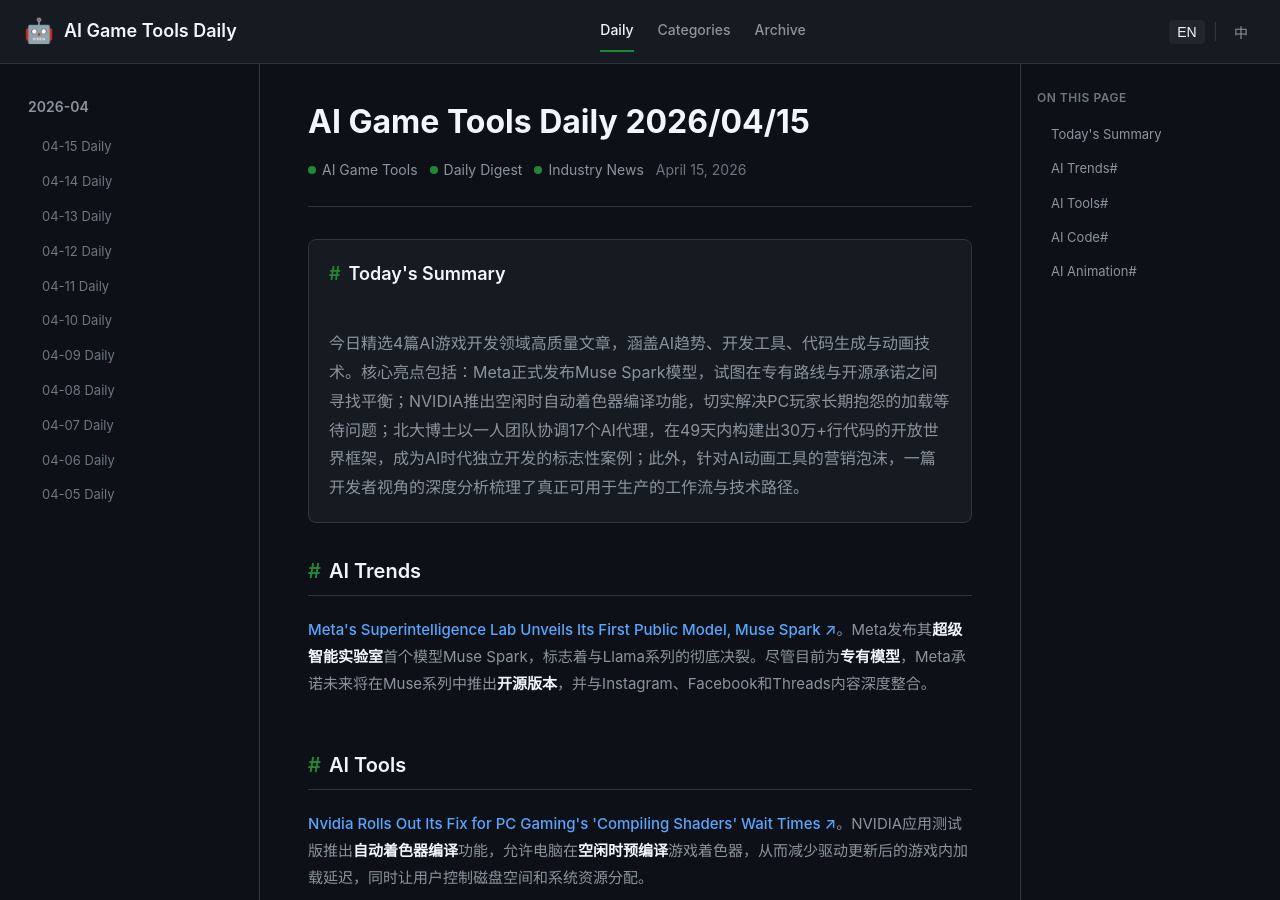
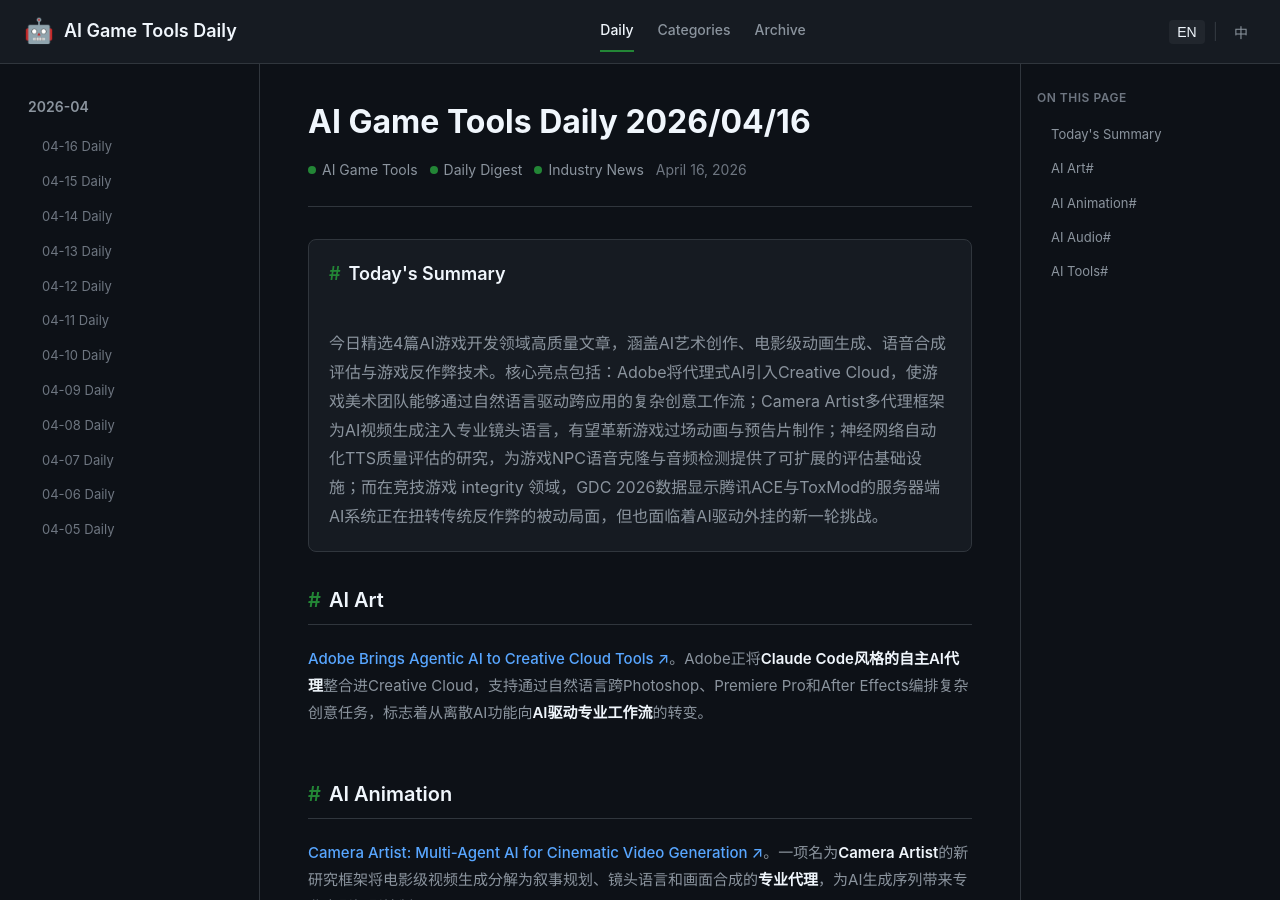
Before and after one commit to sionsychen/ai-game-tools-daily, a Jekyll site: the page built from index.html, in a window 1280 px wide and 900 px high. Built offline with Jekyll 4.4.1, drawn with Linux system fonts in a browser that asks for light colours; some of the changed text lies outside the part shown.

Commit message:
Publish daily: 2026-04-17

```diff
--- a/_data/used_urls.json
+++ b/_data/used_urls.json
@@ -78,5 +78,11 @@
     "https://arstechnica.com/gaming/2026/04/nvidias-new-app-lets-you-precompile-gaming-shaders-during-machine-idle-time/",
     "https://www.houdao.com/d/8274-Peking-University-PhD-Builds-AI-Open-World-Elseland-in-49-Days-with-17-Agents-Reshaping-Game-Development",
     "https://mocaponline.com/blogs/mocap-news/ai-game-animation-tools-2026"
+  ],
+  "2026-04-16": [
+    "https://news.skrew.ai/adobe-agentic-ai-creative-cloud-claude-code/",
+    "https://news.skrew.ai/camera-artist-multi-agent-cinematic-video-generation/",
+    "https://news.skrew.ai/neural-networks-tts-evaluation/",
+    "https://pikorafy.com/blog/ai-anti-cheat-arms-race-2026"
   ]
 }
--- /dev/null
+++ b/_posts/2026-04-16-daily.md
@@ -0,0 +1,79 @@
+---
+layout: new_post
+title: "AI Game Tools Daily - April 16, 2026"
+title_zh: "AI 游戏工具日报 - 2026年4月16日"
+date: 2026-04-16
+articles:
+  - title: "Adobe Brings Agentic AI to Creative Cloud Tools"
+    title_zh: "Adobe将代理式AI引入Creative Cloud工具套件"
+    summary: "Adobe is integrating Claude Code-style autonomous AI agents into Creative Cloud, enabling natural language orchestration of complex creative tasks across Photoshop, Premiere Pro, and After Effects—marking a shift from discrete AI features to AI-driven professional workflows."
+    summary_zh: "Adobe正将Claude Code风格的自主AI代理整合进Creative Cloud，支持通过自然语言跨Photoshop、Premiere Pro和After Effects编排复杂创意任务，标志着从离散AI功能向AI驱动专业工作流的转变。"
+    sourceUrl: "https://news.skrew.ai/adobe-agentic-ai-creative-cloud-claude-code/"
+    category: ai-art
+  - title: "Camera Artist: Multi-Agent AI for Cinematic Video Generation"
+    title_zh: "Camera Artist：面向电影级视频生成的多代理AI框架"
+    summary: "A new research framework called Camera Artist decomposes cinematic video generation into specialized agents for narrative planning, camera language, and frame synthesis—bringing professional cinematographic control to AI-generated sequences."
+    summary_zh: "一项名为Camera Artist的新研究框架将电影级视频生成分解为叙事规划、镜头语言和画面合成的专业代理，为AI生成序列带来专业电影摄影控制。"
+    sourceUrl: "https://news.skrew.ai/camera-artist-multi-agent-cinematic-video-generation/"
+    category: ai-animation
+  - title: "Neural Networks for Evaluating Text-to-Speech Quality"
+    title_zh: "利用神经网络评估文本转语音质量的新研究"
+    summary: "Researchers are using neural networks to automate TTS quality evaluation, replacing costly human MOS tests with learned acoustic metrics that can accelerate voice cloning development and inform deepfake audio detection systems."
+    summary_zh: "研究人员正利用神经网络自动化TTS质量评估，以学习到的声学指标替代昂贵的人工MOS测试，从而加速语音克隆开发并为深度伪造音频检测系统提供参考。"
+    sourceUrl: "https://news.skrew.ai/neural-networks-tts-evaluation/"
+    category: ai-audio
+  - title: "AI vs. AI: How Anti-Cheat Systems Are Winning the Arms Race in 2026"
+    title_zh: "AI对决AI：2026年反作弊系统如何赢得军备竞赛"
+    summary: "A GDC 2026 analysis reveals how server-side behavioral AI from Tencent ACE and voice-modulation detection from ToxMod are catching cheaters and toxic players that traditional client-side scans and human reports consistently miss—while cheat developers fight back with AI-powered computer vision exploits."
+    summary_zh: "GDC 2026的一项分析揭示了腾讯ACE的服务器端行为AI和ToxMod的语音检测如何抓住传统客户端扫描与人工举报一贯漏掉的作弊者与毒性玩家，而作弊开发者则以AI驱动的计算机视觉外挂进行反击。"
+    sourceUrl: "https://pikorafy.com/blog/ai-anti-cheat-arms-race-2026"
+    category: ai-tools
+---
+
+<!-- Today's Summary -->
+<section class="summary-section" id="summary">
+  <h2>Today's Summary</h2>
+  <div class="summary-content">
+    今日精选4篇AI游戏开发领域高质量文章，涵盖AI艺术创作、电影级动画生成、语音合成评估与游戏反作弊技术。核心亮点包括：Adobe将代理式AI引入Creative Cloud，使游戏美术团队能够通过自然语言驱动跨应用的复杂创意工作流；Camera Artist多代理框架为AI视频生成注入专业镜头语言，有望革新游戏过场动画与预告片制作；神经网络自动化TTS质量评估的研究，为游戏NPC语音克隆与音频检测提供了可扩展的评估基础设施；而在竞技游戏 integrity 领域，GDC 2026数据显示腾讯ACE与ToxMod的服务器端AI系统正在扭转传统反作弊的被动局面，但也面临着AI驱动外挂的新一轮挑战。
+  </div>
+</section>
+
+<!-- Section: AI Art -->
+<section class="content-section" id="ai-art">
+  <h2 class="section-title">AI Art<a href="#ai-art" class="permalink">#</a></h2>
+  <div class="article-list">
+    <article class="article-item">
+      <p><strong><a href="https://news.skrew.ai/adobe-agentic-ai-creative-cloud-claude-code/">Adobe Brings Agentic AI to Creative Cloud Tools ↗</a></strong>。Adobe正将<strong>Claude Code风格的自主AI代理</strong>整合进Creative Cloud，支持通过自然语言跨Photoshop、Premiere Pro和After Effects编排复杂创意任务，标志着从离散AI功能向<strong>AI驱动专业工作流</strong>的转变。</p>
+    </article>
+  </div>
+</section>
+
+<!-- Section: AI Animation -->
+<section class="content-section" id="ai-animation">
+  <h2 class="section-title">AI Animation<a href="#ai-animation" class="permalink">#</a></h2>
+  <div class="article-list">
+    <article class="article-item">
+      <p><strong><a href="https://news.skrew.ai/camera-artist-multi-agent-cinematic-video-generation/">Camera Artist: Multi-Agent AI for Cinematic Video Generation ↗</a></strong>。一项名为<strong>Camera Artist</strong>的新研究框架将电影级视频生成分解为叙事规划、镜头语言和画面合成的<strong>专业代理</strong>，为AI生成序列带来专业电影摄影控制。</p>
+    </article>
+  </div>
+</section>
+
+<!-- Section: AI Audio -->
+<section class="content-section" id="ai-audio">
+  <h2 class="section-title">AI Audio<a href="#ai-audio" class="permalink">#</a></h2>
+  <div class="article-list">
+    <article class="article-item">
+      <p><strong><a href="https://news.skrew.ai/neural-networks-tts-evaluation/">Neural Networks for Evaluating Text-to-Speech Quality ↗</a></strong>。研究人员正利用神经网络自动化TTS质量评估，以<strong>学习到的声学指标</strong>替代昂贵的人工MOS测试，从而加速语音克隆开发并为<strong>深度伪造音频检测</strong>系统提供参考。</p>
+    </article>
+  </div>
+</section>
+
+<!-- Section: AI Tools -->
+<section class="content-section" id="ai-tools">
+  <h2 class="section-title">AI Tools<a href="#ai-tools" class="permalink">#</a></h2>
+  <div class="article-list">
+    <article class="article-item">
+      <p><strong><a href="https://pikorafy.com/blog/ai-anti-cheat-arms-race-2026">AI vs. AI: How Anti-Cheat Systems Are Winning the Arms Race in 2026 ↗</a></strong>。GDC 2026的一项分析揭示了腾讯ACE的<strong>服务器端行为AI</strong>和ToxMod的语音检测如何抓住传统客户端扫描与人工举报一贯漏掉的作弊者与毒性玩家，而作弊开发者则以<strong>AI驱动的计算机视觉外挂</strong>进行反击。</p>
+    </article>
+  </div>
+</section>
```
